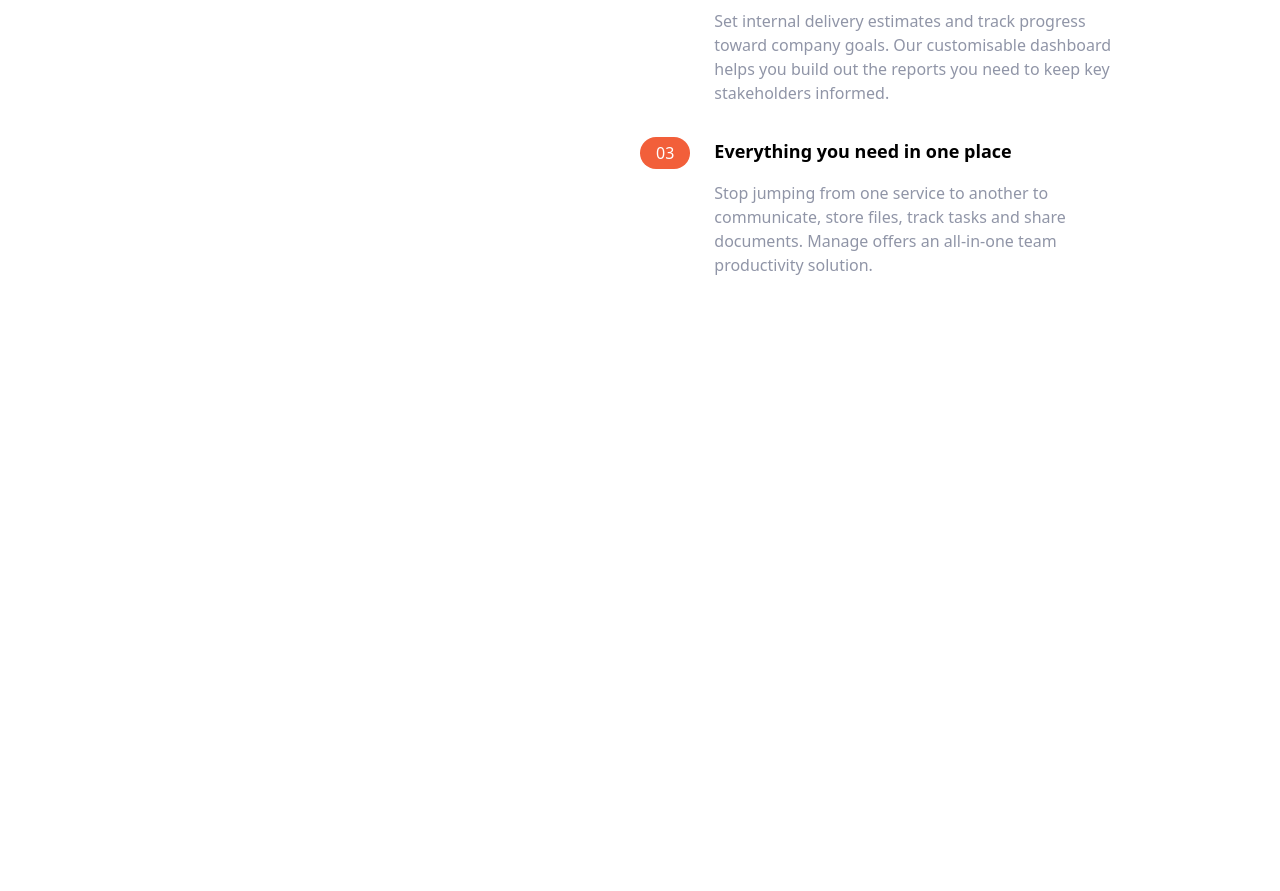
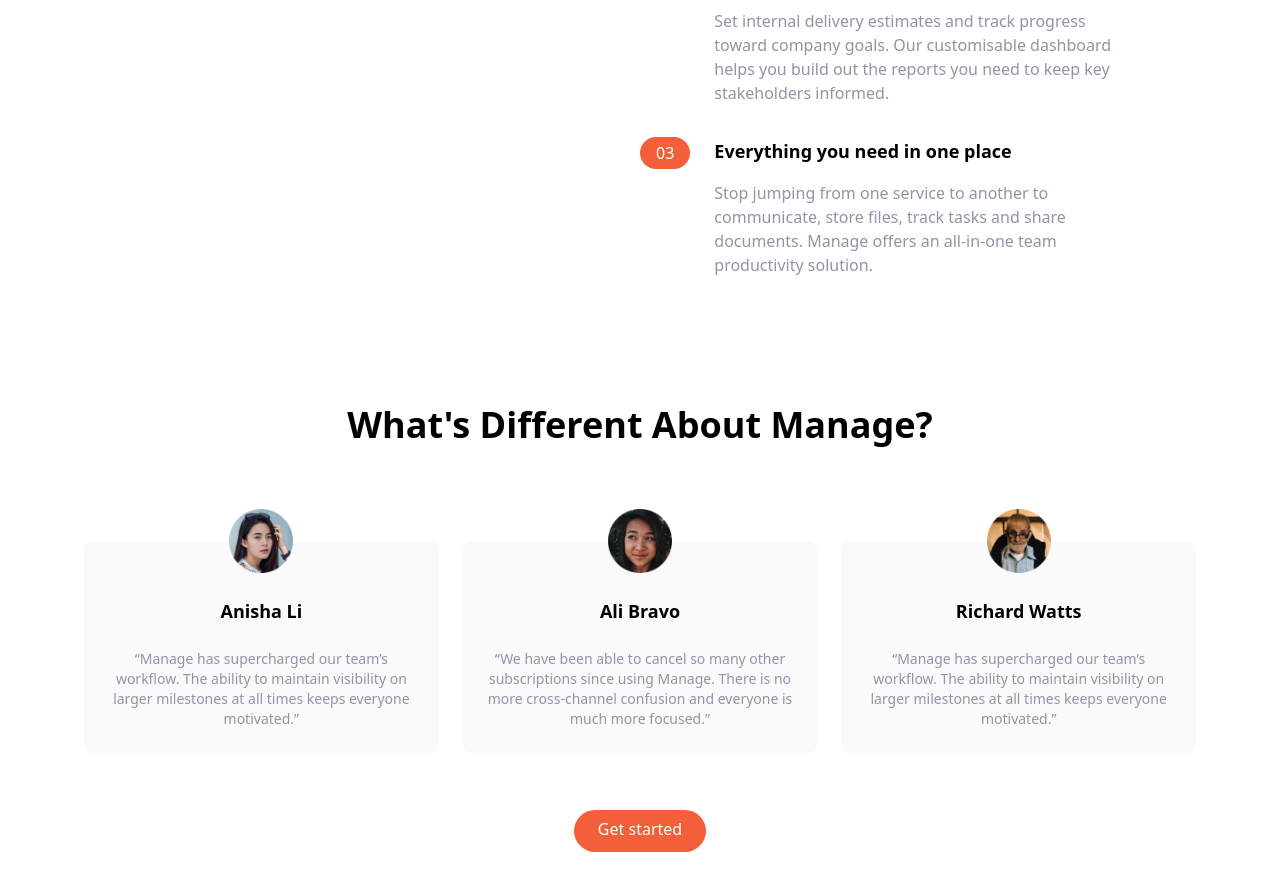
Before and after one commit to Douglas254/Manage-Landing-Page, a website: page index.html in a window 1280 px wide. Shown: the part 863-1754 px from the top of the page. Before the commit the page ends 1140 px from the top, so only its background shows below. Drawn offline with Linux system fonts and the light colour scheme.

Commit message:
complete testimonials section

```diff
--- a/index.html
+++ b/index.html
@@ -178,5 +178,76 @@
         </div>
       </div>
     </section>
+
+    <section id="testimonials">
+      <!-- Container to heading and testm blocks -->
+      <div class="max-w-6xl px-5 mx-auto mt-32 text-center">
+        <!-- Heading -->
+        <h2 class="text-4xl font-bold text-center">
+          What's Different About Manage?
+        </h2>
+        <!-- Testimonials Container -->
+        <div class="flex flex-col mt-24 md:flex-row md:space-x-6">
+          <!-- Testimonial 1 -->
+          <div
+            class="flex flex-col items-center p-6 space-y-6 rounded-lg bg-veryLightGray md:w-1/3"
+          >
+            <img
+              src="./img/avatar-anisha.png"
+              class="w-16 -mt-14"
+              alt="anisha-avatar"
+            />
+            <h5 class="text-lg font-bold">Anisha Li</h5>
+            <p class="text-sm text-darkGrayishBlue">
+              “Manage has supercharged our team’s workflow. The ability to
+              maintain visibility on larger milestones at all times keeps
+              everyone motivated.”
+            </p>
+          </div>
+
+          <!-- Testimonial 2 -->
+          <div
+            class="hidden flex-col items-center p-6 space-y-6 rounded-lg bg-veryLightGray md:flex md:w-1/3"
+          >
+            <img
+              src="./img/avatar-ali.png"
+              class="w-16 -mt-14"
+              alt="anisha-avatar"
+            />
+            <h5 class="text-lg font-bold">Ali Bravo</h5>
+            <p class="text-sm text-darkGrayishBlue">
+              “We have been able to cancel so many other subscriptions since
+              using Manage. There is no more cross-channel confusion and
+              everyone is much more focused.”
+            </p>
+          </div>
+
+          <!-- Testimonial 3 -->
+          <div
+            class="hidden flex-col items-center p-6 space-y-6 rounded-lg bg-veryLightGray md:flex md:w-1/3"
+          >
+            <img
+              src="./img/avatar-richard.png"
+              class="w-16 -mt-14"
+              alt="anisha-avatar"
+            />
+            <h5 class="text-lg font-bold">Richard Watts</h5>
+            <p class="text-sm text-darkGrayishBlue">
+              “Manage has supercharged our team’s workflow. The ability to
+              maintain visibility on larger milestones at all times keeps
+              everyone motivated.”
+            </p>
+          </div>
+        </div>
+        <!-- Button -->
+        <div class="my-16">
+          <a
+            href="#"
+            class="p-3 px-6 pt-2 text-white rounded-full baseline bg-brightRed hover:bg-brightRedLight"
+            >Get started</a
+          >
+        </div>
+      </div>
+    </section>
   </body>
 </html>
```
Also changed, not shown: css/main.css.
